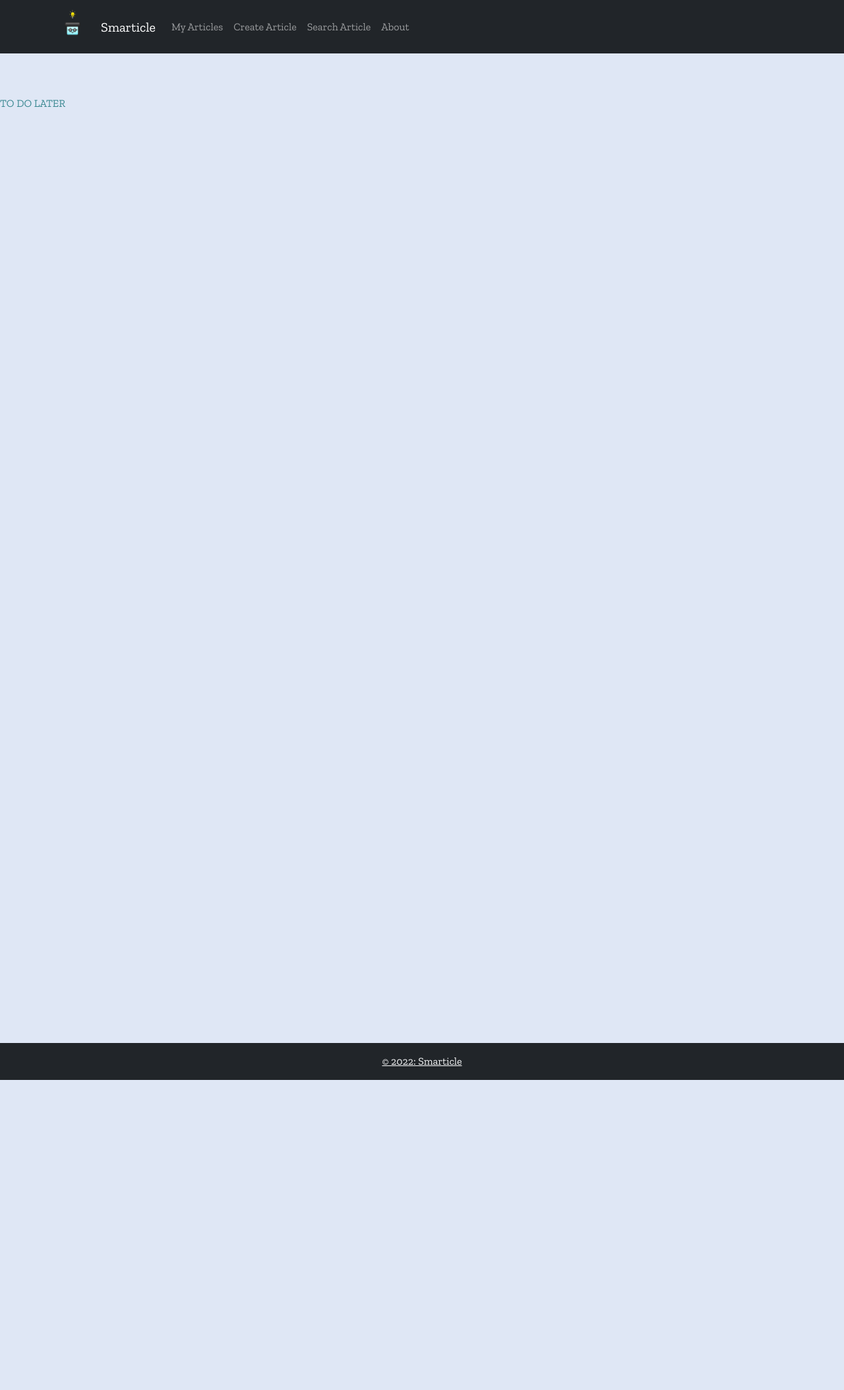
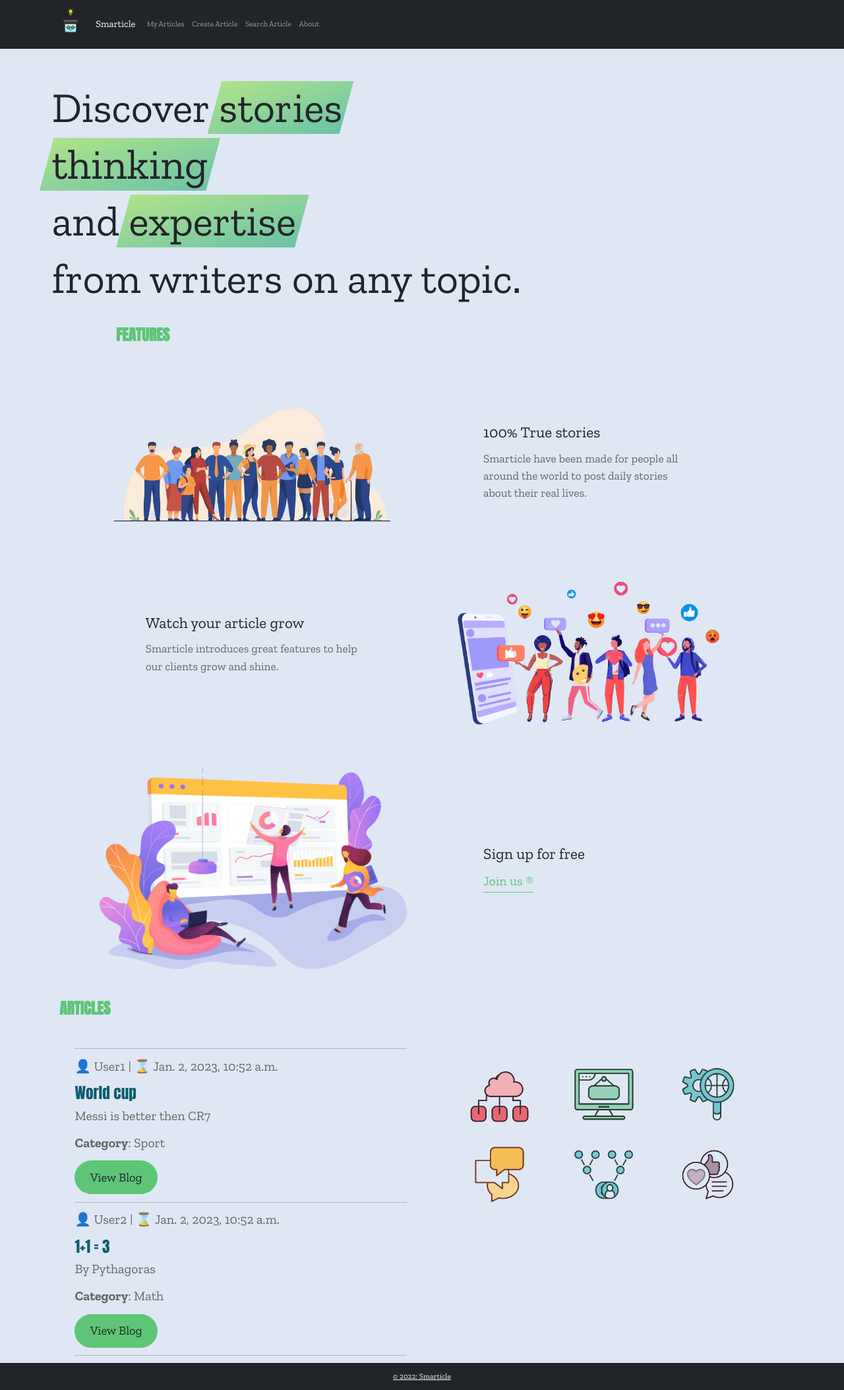
Before and after one commit to redhat-beyond/Smarticle, a Django app: page / in a window 1280 px wide. Shown: the whole page at 66% size. Before the commit the page ends 1637 px from the top, so only its background shows below. Run offline with Django 4.2, Linux system fonts and the light colour scheme; data comes from the database, SQL or seed files in the repository; some libraries are stand-ins or nearby versions.

Commit message:
Updating homepage.html file, with css and testing.

```diff
--- a/projboard/static/css/base.css
+++ b/projboard/static/css/base.css
@@ -1,19 +1,22 @@
-@import url('https://fonts.googleapis.com/css2?family=Anton&family=Zilla+Slab:wght@400;700&display=swap');
-
+@import url("https://fonts.googleapis.com/css2?family=Anton&family=Zilla+Slab:wght@400;700&display=swap");
+html {
+  font-size: 72.5%;
+  box-sizing: border-box;
+}
 body {
-    background: #dfe7f5;;
-    font-family: 'Zilla Slab', serif;
+  background: #dfe7f5;
+  font-family: "Zilla Slab", serif;
 }
-main{
-    min-height: 78.8vh;
+main {
+  min-height: 78.8vh;
 }
 h4 {
-
-    color: #0E5E6F;
+  color: #0e5e6f;
 }
-h2  {
-    font-family: 'Anton', sans-serif; color: #0E5E6F;
+h2 {
+  font-family: "Anton", sans-serif;
+  color: #0e5e6f;
 }
 p {
-    color: #3A8891;
+  color: #3a8891;
 }
--- /dev/null
+++ b/projboard/static/css/homepage.css
@@ -0,0 +1,192 @@
+:root {
+  --color-primary: #5ec576;
+  --color-secondary: #ffcb03;
+  --color-tertiary: #ff585f;
+  --color-primary-darker: #4bbb7d;
+  --color-secondary-darker: #ffbb00;
+  --color-tertiary-darker: #fd424b;
+  --color-primary-opacity: #5ec5763a;
+  --color-secondary-opacity: #ffcd0331;
+  --color-tertiary-opacity: #ff58602d;
+  --gradient-primary: linear-gradient(to top left, #39b385, #9be15d);
+  --gradient-secondary: linear-gradient(to top left, #ffb003, #ffcb03);
+}
+
+* {
+  margin: 0;
+  padding: 0;
+  box-sizing: inherit;
+}
+
+.left-area {
+  width: 50%;
+  float: left;
+}
+
+.right-area {
+  width: 50%;
+  float: left;
+  align-items: center;
+}
+
+/* GENERAL */
+.section {
+  padding: 2rem 1rem;
+  transition: transform 1s, opacity 1s;
+}
+
+.section__title {
+  max-width: 80rem;
+  margin: 0 auto 8rem auto;
+}
+
+.section__description {
+  font-weight: 600;
+  text-transform: uppercase;
+  color: var(--color-primary);
+  margin-bottom: 1rem;
+}
+
+.section__header {
+  font-size: 4rem;
+  line-height: 1.3;
+  font-weight: 500;
+}
+
+.btn {
+  display: inline-block;
+  background-color: var(--color-primary);
+  font-size: 1.6rem;
+  font-family: inherit;
+  font-weight: 500;
+  border: none;
+  padding: 1rem 2rem;
+  border-radius: 10rem;
+  cursor: pointer;
+  transition: all 0.3s;
+}
+
+.btn:hover {
+  background-color: var(--color-primary-darker);
+}
+
+.btn--text {
+  display: inline-block;
+  background: none;
+  font-size: 1.7rem;
+  font-family: inherit;
+  font-weight: 500;
+  color: var(--color-primary);
+  border: none;
+  border-bottom: 1px solid currentColor;
+  padding-bottom: 2px;
+  cursor: pointer;
+  transition: all 0.3s;
+}
+
+p {
+  color: #666;
+}
+
+img {
+  transition: filter 0.5s;
+}
+
+/* HEADER */
+.header {
+  padding: 0 3rem;
+  height: 100vh;
+  display: flex;
+  flex-direction: column;
+  align-items: center;
+}
+
+.header__title {
+  flex: 1;
+  max-width: 115rem;
+  display: grid;
+  grid-template-columns: 3fr 2fr;
+  row-gap: 3rem;
+  align-content: center;
+  justify-content: center;
+  align-items: start;
+  justify-items: start;
+}
+
+h1 {
+  font-size: 5.5rem;
+  line-height: 1.35;
+}
+
+h4 {
+  font-size: 2.4rem;
+  font-weight: 500;
+}
+
+.header__img {
+  width: 100%;
+  grid-column: 2 / 3;
+  grid-row: 1 / span 4;
+  transform: translateY(-6rem);
+}
+
+/* Highlights, I like that design*/
+.highlight {
+  position: relative;
+}
+
+.highlight::after {
+  display: block;
+  content: "";
+  position: absolute;
+  bottom: 0;
+  left: 0;
+  height: 100%;
+  width: 100%;
+  z-index: -1;
+  opacity: 0.7;
+  transform: scale(1.07, 1.05) skewX(-15deg);
+  background-image: var(--gradient-primary);
+}
+
+/*OUR WEBSITE FEATURES SECTION*/
+.features {
+  display: grid;
+  grid-template-columns: 1fr 1fr;
+  gap: 4rem;
+  margin: 0 12rem;
+}
+
+.features__img {
+  width: 100%;
+}
+
+.features__feature {
+  align-self: center;
+  justify-self: center;
+  width: 70%;
+  font-size: 1.5rem;
+}
+
+.features__header {
+  font-size: 2rem;
+  margin-bottom: 1rem;
+}
+
+/*OUR ARTICLES SECTION */
+.articles {
+  max-width: 100rem;
+  margin: 12rem auto 0 auto;
+}
+
+.articles__content {
+  /* JUST PRESENTATIONAL */
+  font-size: 1.7rem;
+  padding: 2rem 2rem 2rem 2rem;
+  overflow: auto; /* Add this property */
+  height: 500px; /* Set a fixed height for the container */
+}
+
+.articles__content p {
+  grid-column: 2;
+}
--- a/projboard/templates/landing/homepage.html
+++ b/projboard/templates/landing/homepage.html
@@ -1,8 +1,112 @@
 {% extends "base.html" %} {% load static %} {% block content %}
 <head>
-  <title>Homepage</title>
+  <link
+    rel="stylesheet"
+    type="text/css"
+    href="{% static 'css/homepage.css' %}"
+  />
 </head>
-<body>
-  <p>TO DO LATER</p>
-</body>
-{% endblock content %}
+<div class="container">
+  <div class="content-area group">
+    <h1>
+      Discover
+      <!-- Green highlight effect -->
+      <span class="highlight">stories</span>
+      <br />
+      <span class="highlight">thinking</span>
+      <br />
+      and
+      <span class="highlight">expertise </span>
+      <br />
+      from writers on any topic.
+    </h1>
+  </div>
+</div>
+
+<!--SECTION ONE-->
+<section class="section" id="section--1">
+  <div class="section__title">
+    <h2 class="section__description">Features</h2>
+  </div>
+
+  <div class="features">
+    <img
+      src="{% static 'images/community.png' %}"
+      data-src="images/community.png"
+      alt="Community"
+      class="features__img"
+    />
+    <div class="features__feature">
+      <div class="features__icon"></div>
+      <h5 class="features__header">100% True stories</h5>
+      <p>
+        Smarticle have been made for people all around the world to post daily
+        stories about their real lives.
+      </p>
+    </div>
+
+    <div class="features__feature">
+      <div class="features__icon"></div>
+      <h5 class="features__header">Watch your article grow</h5>
+      <p>
+        Smarticle introduces great features to help our clients grow and shine.
+      </p>
+    </div>
+    <img
+      src="{% static 'images/grow-community.png' %}"
+      data-src="images/grow-community.png"
+      alt="Growing Community"
+      class="features__img"
+    />
+
+    <img
+      src="{% static 'images/join-us.png' %}"
+      data-src="images/join-us.png"
+      alt="Join Us"
+      class="features__img"
+    />
+    <div class="features__feature">
+      <div class="features__icon"></div>
+      <h5 class="features__header">Sign up for free</h5>
+      <button class="btn--text btn--scroll-to">Join us &reg;</button>
+    </div>
+  </div>
+</section>
+<div class="container">
+  <!--SECTION ONE-->
+  <section class="section" id="section--2">
+    <!-- LEFT SIDE SECTION-->
+    <h2 class="section__description">Articles</h2>
+    <div class="articles__content left-area">
+      <!-- I NEED TO CHANGE THIS TEMPLATE VIEW-->
+      <hr />
+      <article>
+        {% for article in articles %}
+        <header>
+          <p class="nickname">
+            &#128100; {{article.user_id.nickname}} | &#8987; {{article.date}}
+          </p>
+        </header>
+        <h2>{{article.title | truncatechars:30}}</h2>
+        <p>{{article.content | truncatechars:70}}</p>
+        <p>
+          <strong>Category</strong>: {% if article.subject_id == null %} Unknown
+          {% else %} {{article.subject_id}} {% endif %}
+        </p>
+        <button class="btn" role="submit">View Blog</button>
+      </article>
+      <hr />
+      {% endfor %}
+    </div>
+    <!-- RIGHT SIDE SECTION-->
+    <div class="articles__content right-area">
+      <img
+        src="{% static 'images/animated.gif' %}"
+        data-src="images/animated.png"
+        alt="Social media GIF"
+        class="features__img"
+      />
+    </div>
+  </section>
+</div>
+{% endblock %}
--- a/projboard/views.py
+++ b/projboard/views.py
@@ -52,7 +52,9 @@ def create_article(request):
 
 
 def home_page(request):
-    return render(request, 'landing/homepage.html', {})
+    articles = []
+    articles = Article.objects.all()
+    return render(request, 'landing/homepage.html', {'articles': articles})
 
 
 def about_page(request):
```
Also changed, not shown: projboard/tests/test_client.py (+2 -0 lines), projboard/static/images/animated.gif (added), projboard/static/images/community.png (added), projboard/static/images/grow-community.png (added), projboard/static/images/join-us.png (added), projboard/static/images/post-article.png (added).
